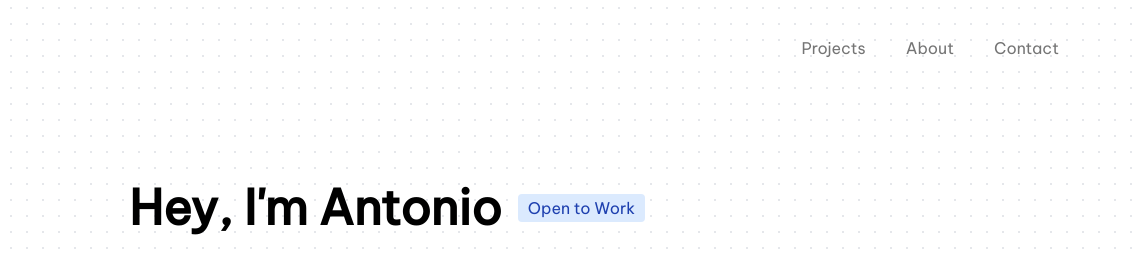
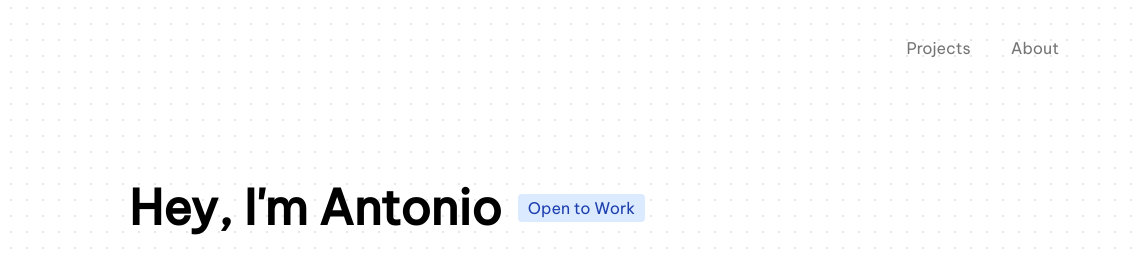
Before and after one commit to AntonioMangado/portfolio, an Astro site in the folder portfolio-dev/: page / in a window 1280 px wide. Shown: the top 260 px of the page, 141-1280 px from the left. Built offline with nearby package versions, Linux system fonts and the light colour scheme; Astro itself is replaced by a stand-in of ours.

Commit message:
ADD/ delete contact from nav

```diff
--- a/portfolio-dev/src/components/Header.astro
+++ b/portfolio-dev/src/components/Header.astro
@@ -3,6 +3,5 @@
     <nav class="flex flex-row gap-x-10 text-[#757575]">
         <a href="/#projects">Projects</a>
         <a href="/#about">About</a>
-        <a href="/contact">Contact</a>
     </nav>
 </header>
```
